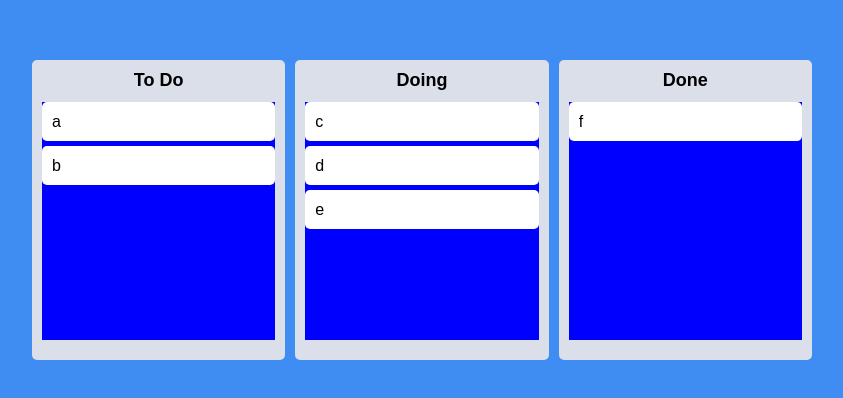
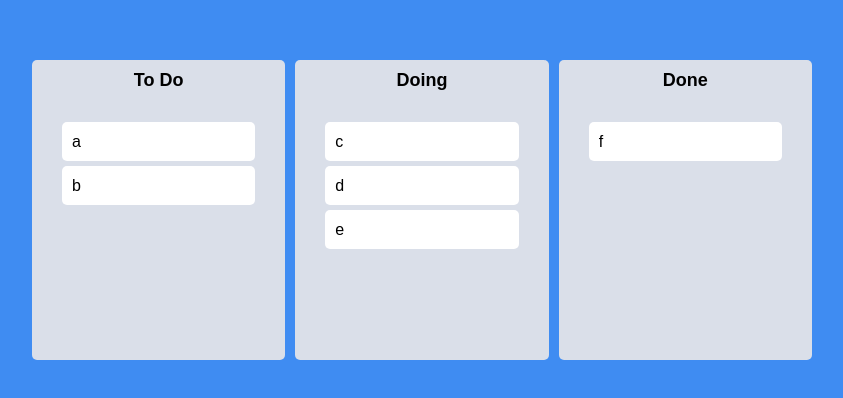
Before and after one commit to wujuno/react-master, a React (Create React App) app: page / in a window 1280 px wide. Shown: the part 190-588 px from the top of the page, without its empty margins (218-1061 px from the left). Built offline with nearby package versions, Linux system fonts and the light colour scheme.

Commit message:
Card get drag event, Style

```diff
--- a/src/Board.tsx
+++ b/src/Board.tsx
@@ -12,6 +12,7 @@
   min-height: 300px;
   display: flex;
   flex-direction: column;
+  overflow: hidden;
 `;
 
 const Title = styled.h2`
@@ -22,9 +23,15 @@
 `;
 
 const Area = styled.div<IAreaProps>`
-  background-color: ${props => props.isDraggingOver ? "pink" : props.isDraggingFromThis ? "red" : "blue"};
+  background-color: ${(props) =>
+    props.isDraggingOver
+      ? "#dfe6e9"
+      : props.isDraggingFromThis
+      ? "#b2bec3"
+      : "transparent"};
   flex-grow: 1;
   transition: background-color 0.3s ease-in-out;
+  padding: 20px;
 `;
 
 interface IAreaProps {
--- a/src/DraggleCard.tsx
+++ b/src/DraggleCard.tsx
@@ -2,11 +2,14 @@
 import {Draggable} from "react-beautiful-dnd"
 import styled from "styled-components";
 
-const Card = styled.div`
+const Card = styled.div<{isDragging:Boolean}>`
   border-radius: 5px;
   margin-bottom: 5px;
-  padding: 10px 10px;
-  background-color: ${(props) => props.theme.cardColor};
+  padding: 10px;
+  background-color: ${(props) =>
+  props.isDragging ? "#e4f2ff" : props.theme.cardColor};
+  box-shadow: ${(props) =>
+  props.isDragging ? "0px 2px 5px rgba(0, 0, 0, 0.05)" : "none"};
 `;
 
 interface IDragabbleCardProps {
@@ -17,8 +20,9 @@
 const DragabbleCard = ({toDo, index}:IDragabbleCardProps) => {
     return (
         <Draggable key={toDo} draggableId={toDo} index={index}>
-          {(magic) => (
+          {(magic, snapshot) => (
             <Card
+              isDragging={snapshot.isDragging}
               ref={magic.innerRef}
               {...magic.dragHandleProps}
               {...magic.draggableProps}
```
